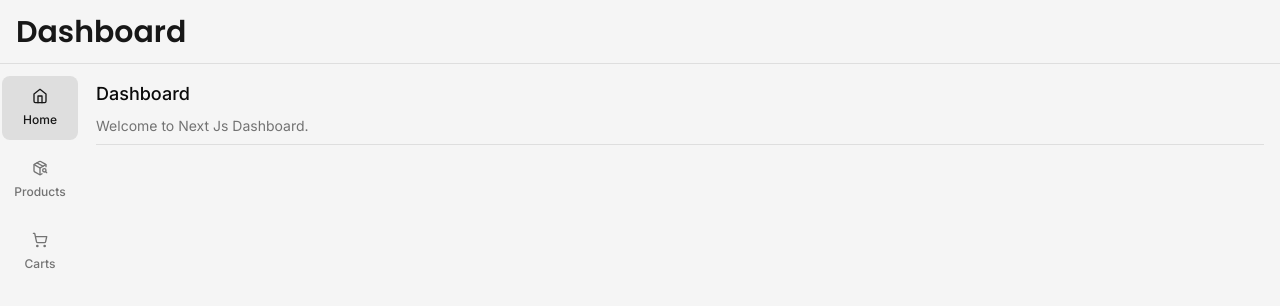
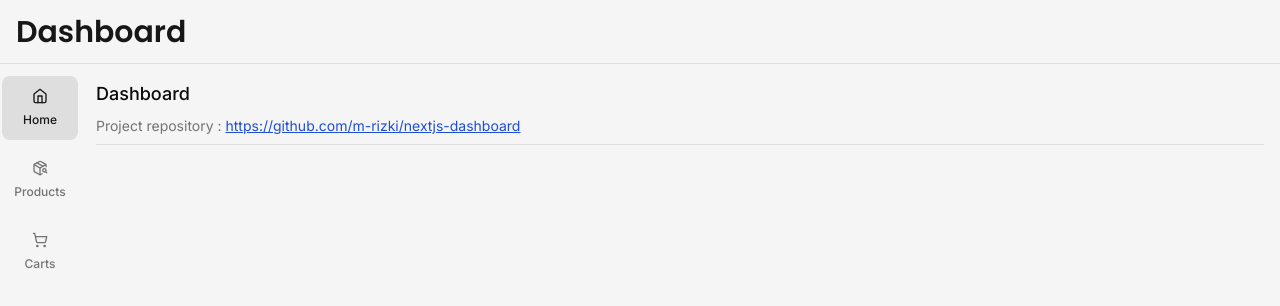
Before and after one commit to m-rizki/nextjs-dashboard, a Next.js app: page / in a window 1280 px wide. Shown: the top 306 px of the page. Built offline with nearby package versions, Linux system fonts and the light colour scheme.

Commit message:
Update Dashboard Page

```diff
--- a/app/(root)/(routes)/page.tsx
+++ b/app/(root)/(routes)/page.tsx
@@ -5,7 +5,14 @@ const RootPage = () => {
     <div className="h-full p-4 space-y-2">
       <h3 className="text-lg font-medium">Dashboard</h3>
       <p className="text-sm text-muted-foreground">
-        Welcome to Next Js Dashboard.
+        Project repository :{" "}
+        <a
+          href="https://github.com/m-rizki/nextjs-dashboard"
+          target="_blank"
+          className="text-blue-700 underline"
+        >
+          https://github.com/m-rizki/nextjs-dashboard
+        </a>
       </p>
       <SeparatorClient />
     </div>
```
